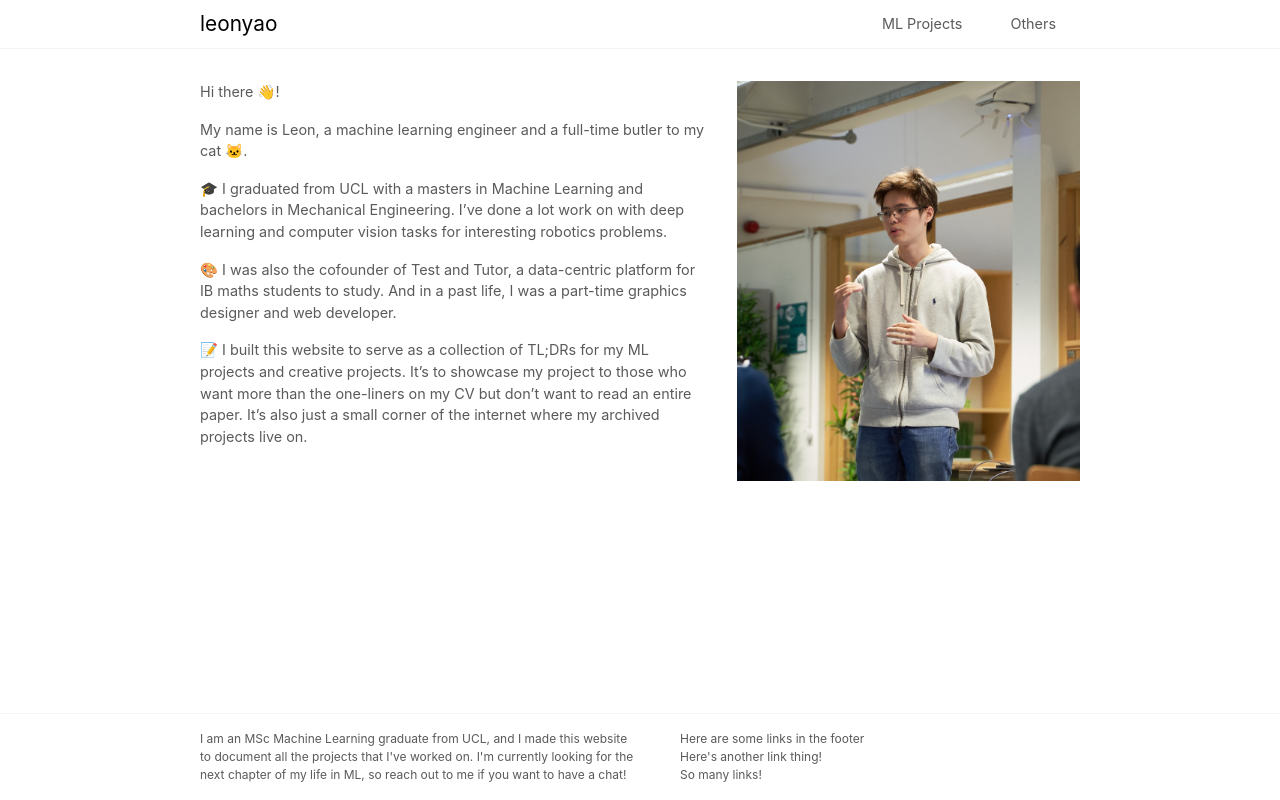
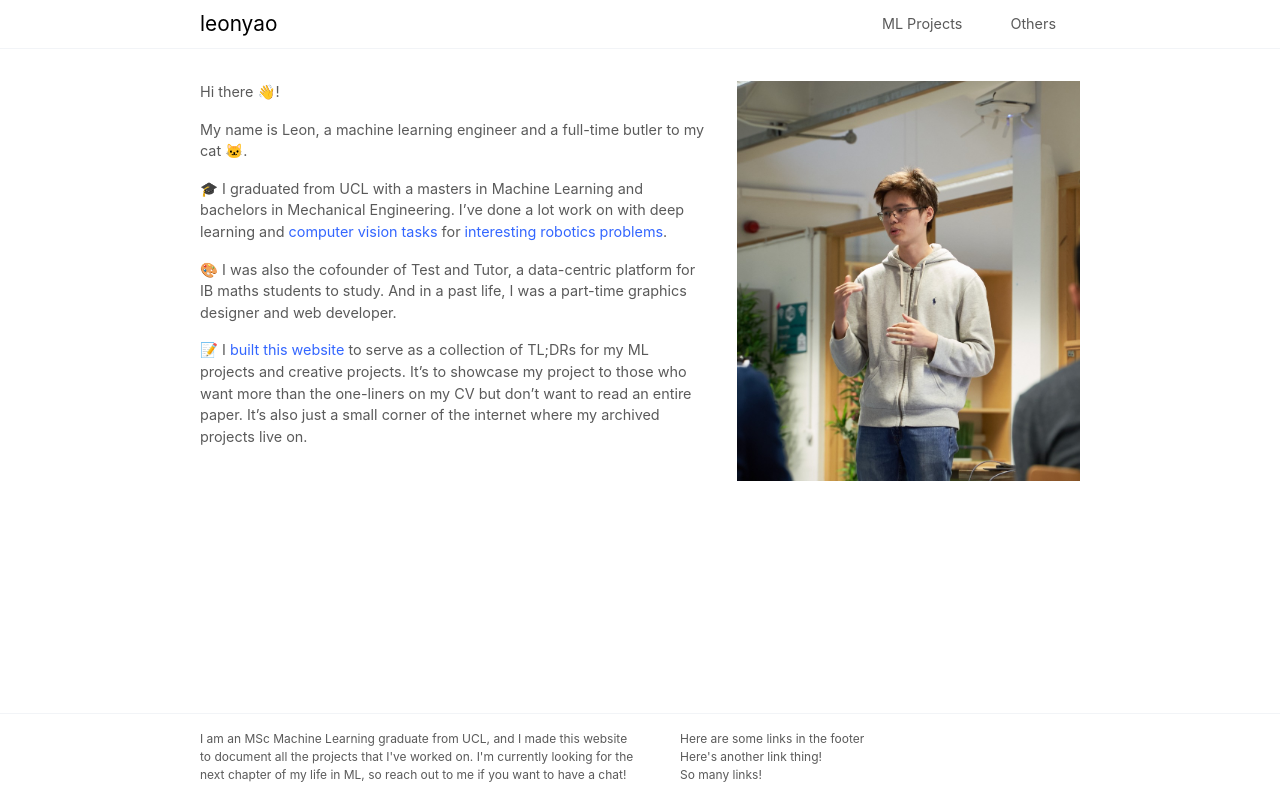
Before and after one commit to LeonY117/leony117.github.io, a Next.js app: page / in a window 1280 px wide. Built offline with nearby package versions, Linux system fonts and the light colour scheme.

Commit message:
add in-text link to global css

```diff
--- a/styles/globals.css
+++ b/styles/globals.css
@@ -35,6 +35,15 @@ li {
   font-weight: 400;
 }
 
+p > a {
+  color: var(--blue);
+  cursor: pointer;
+}
+
+p > a:hover {
+  color: var(--blue-highlight);
+}
+
 a {
   color: inherit;
   text-decoration: none;
```
